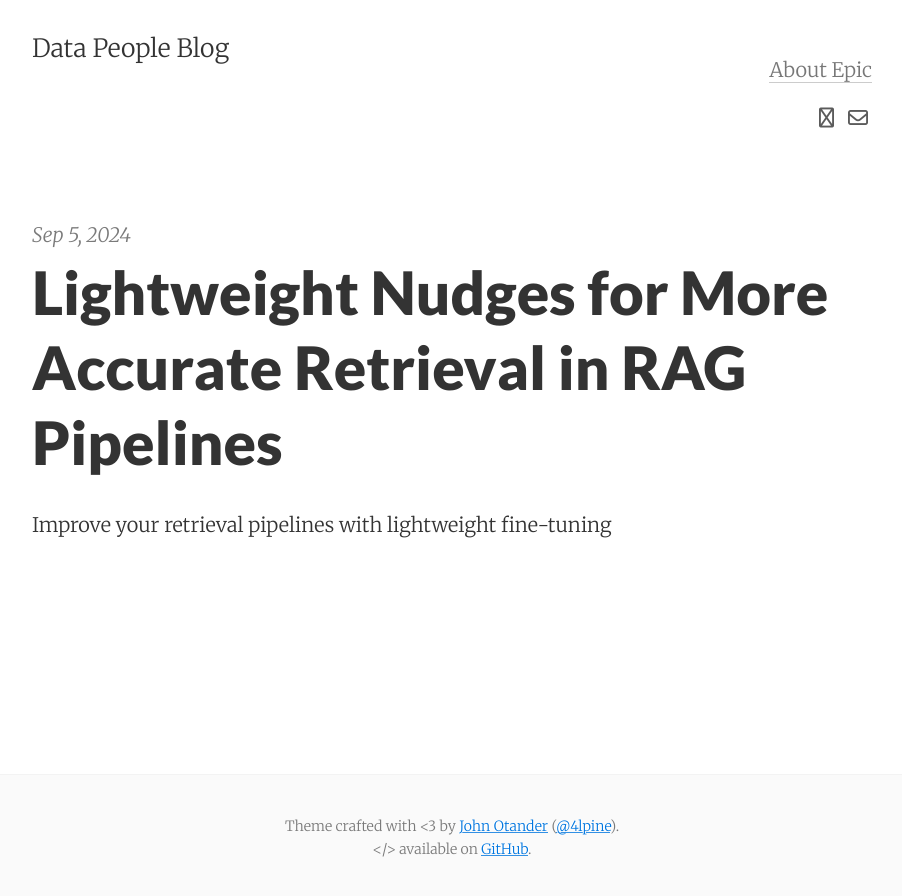
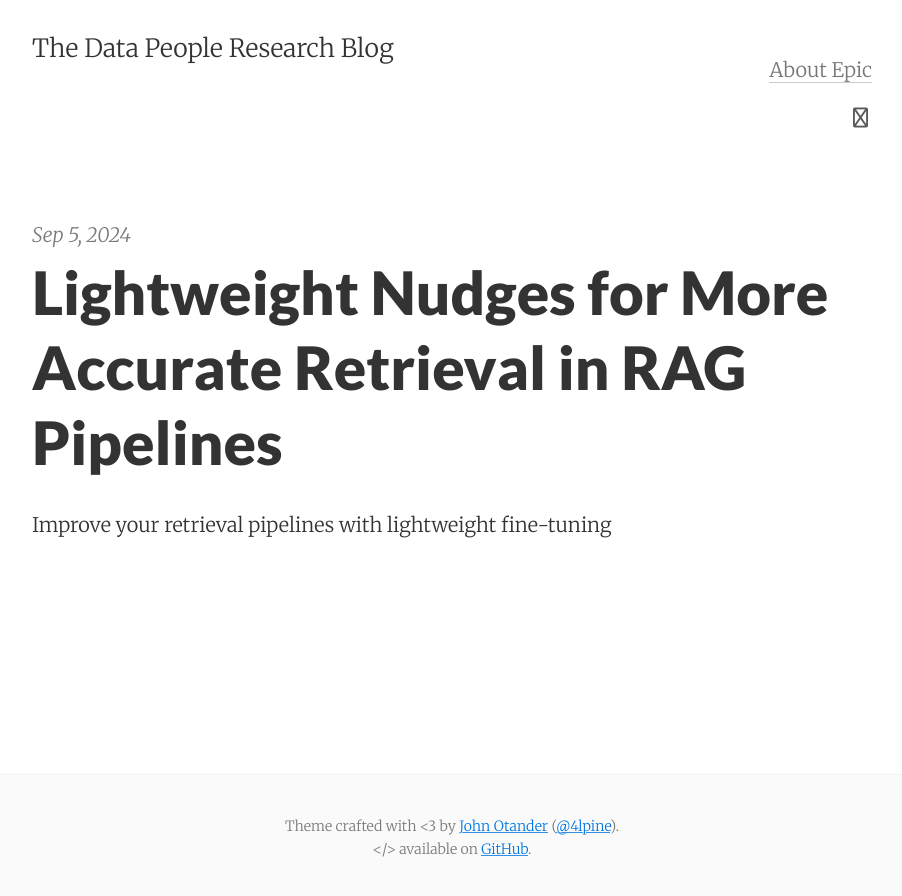
Before and after one commit to data-people-group/data-people-group.github.io, a Jekyll site: the page built from index.html, in a window 1280 px wide. Shown: the top 896 px of the page, without its empty margins (188-1090 px from the left). Built offline with Jekyll 4.4.1, drawn with Linux system fonts in a browser that asks for light colours; nearby versions of some CDN libraries; the list of posts is cut into pages by our own code.

Commit message:
Update _config.yml

```diff
--- a/_config.yml
+++ b/_config.yml
@@ -1,7 +1,7 @@
 # Site settings
-title:       Data People Blog
-email:       adityagp@berkeley.edu
-author:      Data People
+title:       The Data People Research Blog
+email:
+author:
 description: "A research blog on next-generation data infrastructure that is usable, intelligent, and efficient"
 baseurl: ""
 url: "https://data-people-group.github.io"
```
